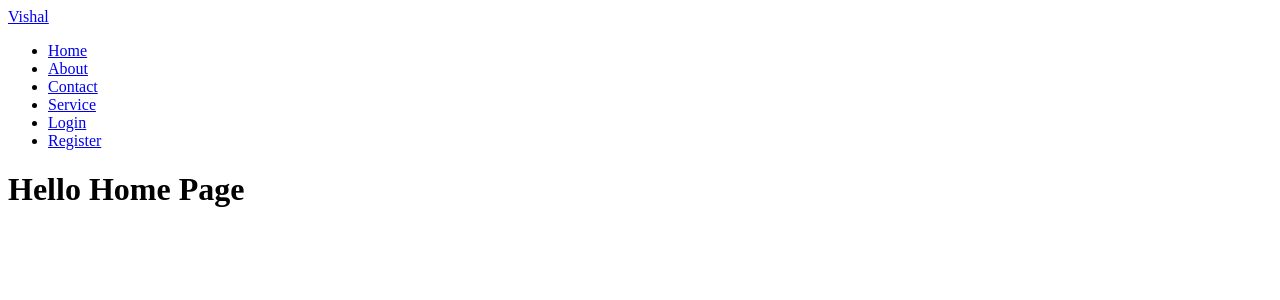
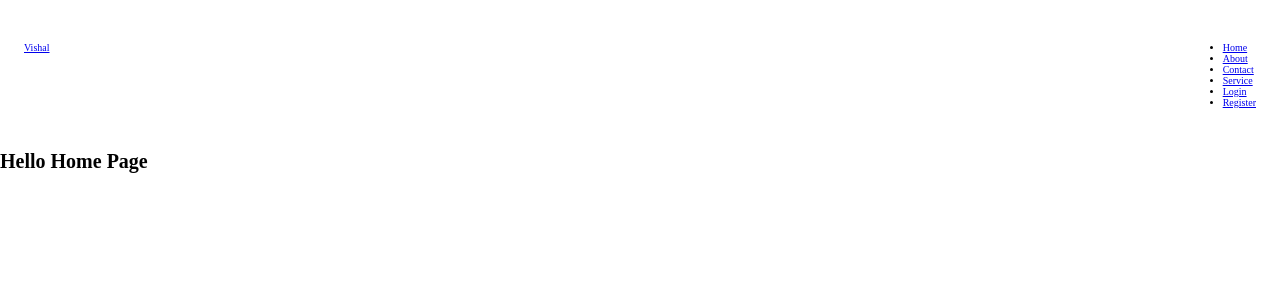
Before and after one commit to Vishal2970/Rivision, a React (Create React App) app: page / in a window 1280 px wide. Shown: the top 300 px of the page. Built offline with nearby package versions, Linux system fonts and the light colour scheme.

Commit message:
Modification in Navbar

```diff
--- /dev/null
+++ b/src/Components/Navbar.css
@@ -0,0 +1,11 @@
+.container{
+    max-width: 140rem;
+    padding: 4.2rem 2.4rem;
+    display: flex;
+    justify-content: space-between;
+}
+
+.ul{
+    display: flex;
+    gap: 3.2em;
+}
--- a/src/Components/Navbar.jsx
+++ b/src/Components/Navbar.jsx
@@ -1,4 +1,5 @@
 import { NavLink } from "react-router-dom"
+import "./Navbar.css";
 
 export const Navbar =() => {
     return(
@@ -10,12 +11,12 @@ export const Navbar =() => {
             </div>
             <nav>
                 <ul>
-                    <li> <NavLink href="/">Home</NavLink></li>
-                    <li> <NavLink href="/about">About</NavLink></li>
-                    <li> <NavLink href="/contact">Contact</NavLink></li>
-                    <li> <NavLink href="/service">Service</NavLink></li>
-                    <li> <NavLink href="/login">Login</NavLink></li>
-                    <li> <NavLink href="/register">Register</NavLink></li>
+                    <li> <NavLink to="/">Home</NavLink></li>
+                    <li> <NavLink to="/about">About</NavLink></li>
+                    <li> <NavLink to="/contact">Contact</NavLink></li>
+                    <li> <NavLink to="/service">Service</NavLink></li>
+                    <li> <NavLink to="/login">Login</NavLink></li>
+                    <li> <NavLink to="/register">Register</NavLink></li>
                 </ul>
             </nav>
         </div>
--- a/src/index.css
+++ b/src/index.css
@@ -11,3 +11,13 @@ code {
   font-family: source-code-pro, Menlo, Monaco, Consolas, 'Courier New',
     monospace;
 } */
+
+*{
+margin: 0;
+padding: 0;
+box-sizing: border-box;
+}
+
+html{
+  font-size: 62.5%;
+}
```
